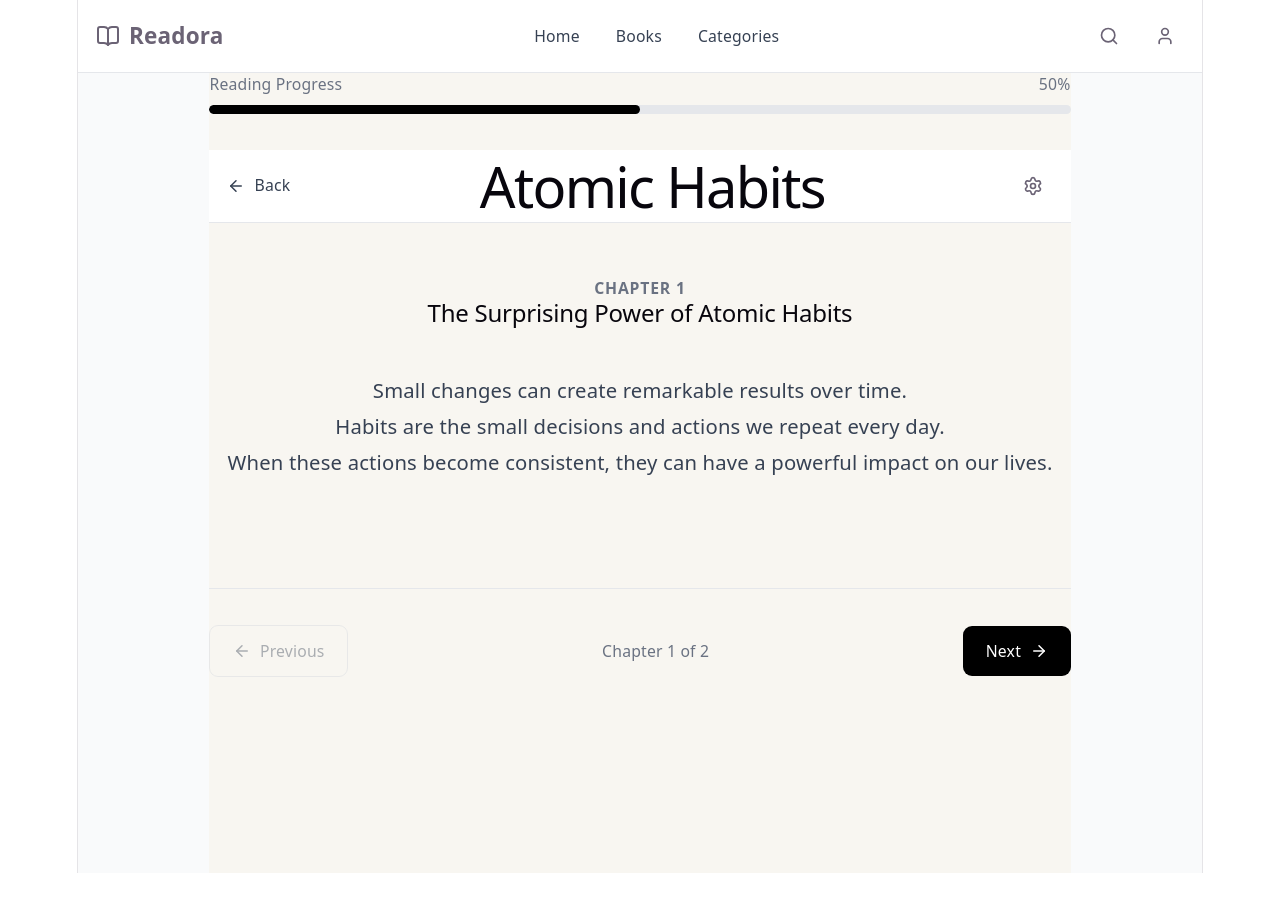
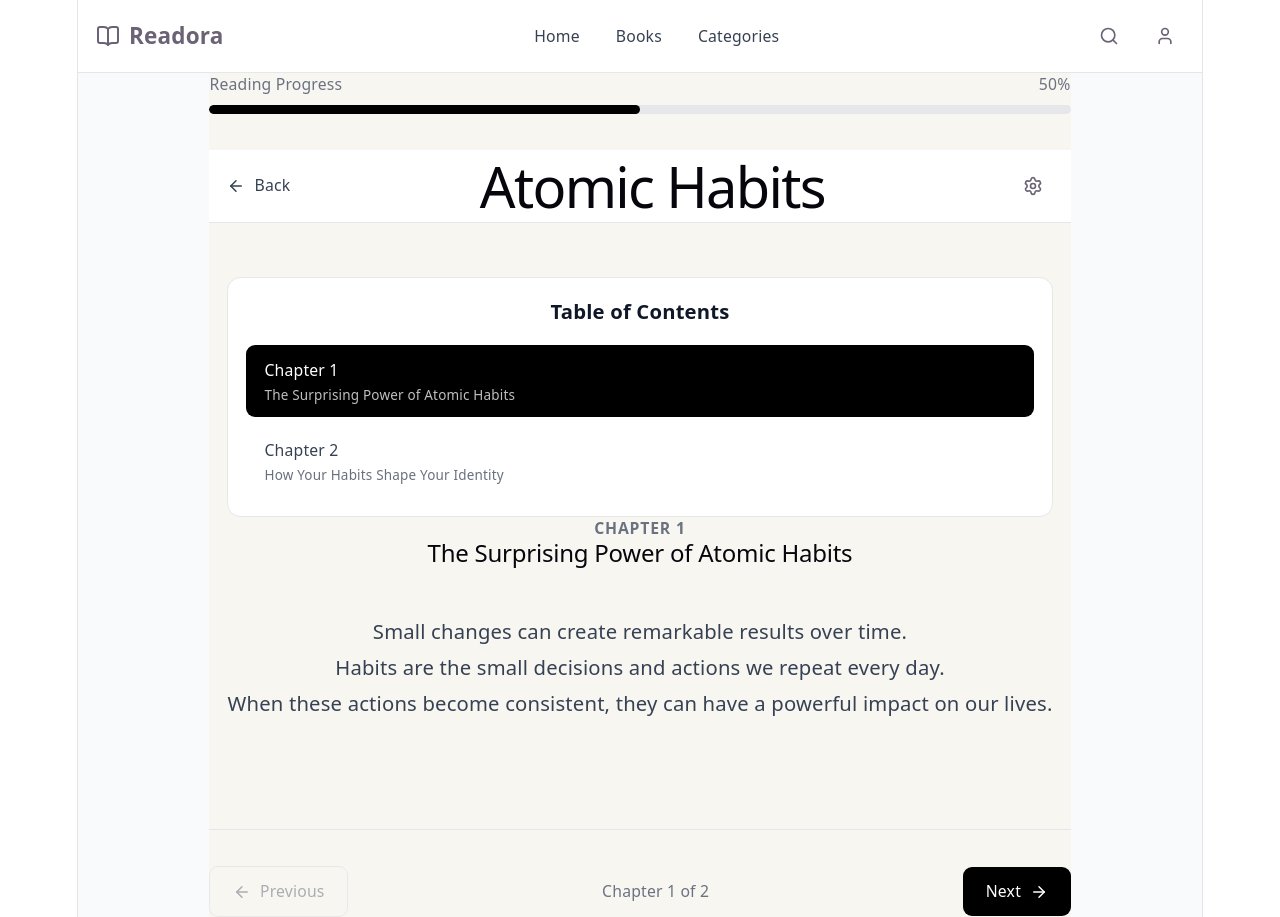
Before and after one commit to jk-star/Readora, a React app in the folder frontend/: page /reader/1 in a window 1280 px wide. Before the commit the page ends 873 px from the top, so only its background shows below. Built offline with nearby package versions, Linux system fonts and the light colour scheme; the HTML template or start-up script is replaced by a standard one.

Commit message:
readora chapterlist

```diff
--- /dev/null
+++ b/frontend/src/components/ChapterList/ChapterList.jsx
@@ -0,0 +1,37 @@
+const ChapterList = ({
+    chapters,
+    currentChapterIndex,
+    onChapterSelect,
+}) => {
+    return (
+        <aside className="rounded-xl border border-gray-200 bg-white p-4">
+            <h3 className="mb-4 text-lg font-semibold text-gray-900">
+                Table of Contents
+            </h3>
+
+            <div className="space-y-2">
+                {chapters.map((chapter, index) => (
+                    <button
+                        key={chapter.id}
+                        type="button"
+                        onClick={() => onChapterSelect(index)}
+                        className={`w-full rounded-lg px-4 py-3 text-left text-sm transition ${currentChapterIndex === index
+                            ? 'bg-black text-white'
+                            : 'text-gray-700 hover:bg-gray-100'
+                            }`}
+                    >
+                        <span className="font-medium">
+                            Chapter {index + 1}
+                        </span>
+
+                        <span className="mt-1 block text-xs opacity-75">
+                            {chapter.title}
+                        </span>
+                    </button>
+                ))}
+            </div>
+        </aside>
+    )
+}
+
+export default ChapterList
--- a/frontend/src/pages/Reader/Reader.jsx
+++ b/frontend/src/pages/Reader/Reader.jsx
@@ -2,6 +2,7 @@
 import { ArrowLeft, ArrowRight, Settings } from 'lucide-react'
 import { Link, useParams } from 'react-router'
 import books from '../../data/books'
+import ChapterList from '../../components/ChapterList/ChapterList'
 
 function Reader() {
     const { id } = useParams()
@@ -77,6 +78,12 @@
 
             {/* Reading Content */}
             <main className="px-4 py-12">
+                <ChapterList
+                    chapters={book.chapters}
+                    currentChapterIndex={chapterIndex}
+                    onChapterSelect={setChapterIndex}
+                />
+
                 <article className="mx-auto max-w-3xl">
 
                     <p className="text-center text-sm font-semibold uppercase tracking-wider text-gray-500">
```
